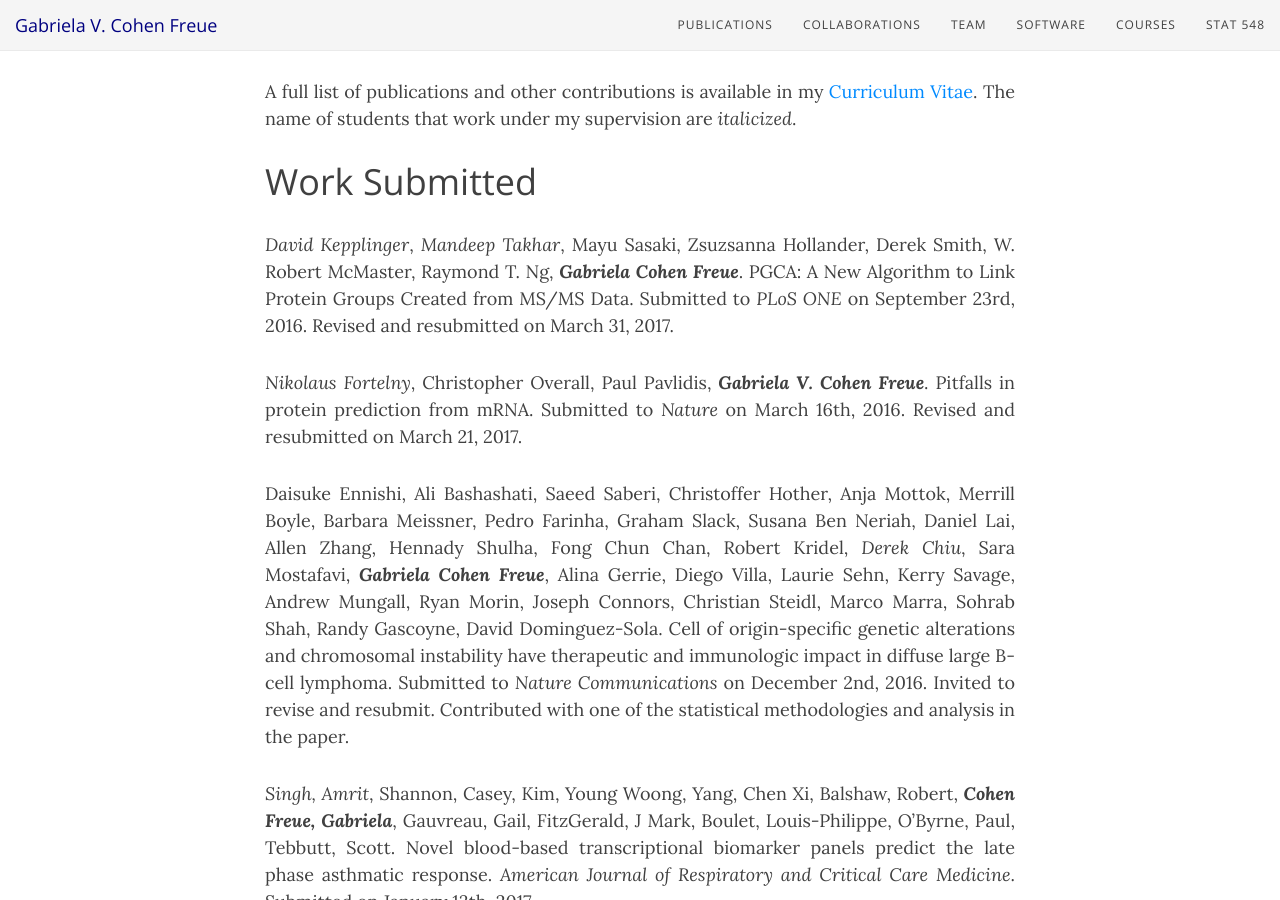
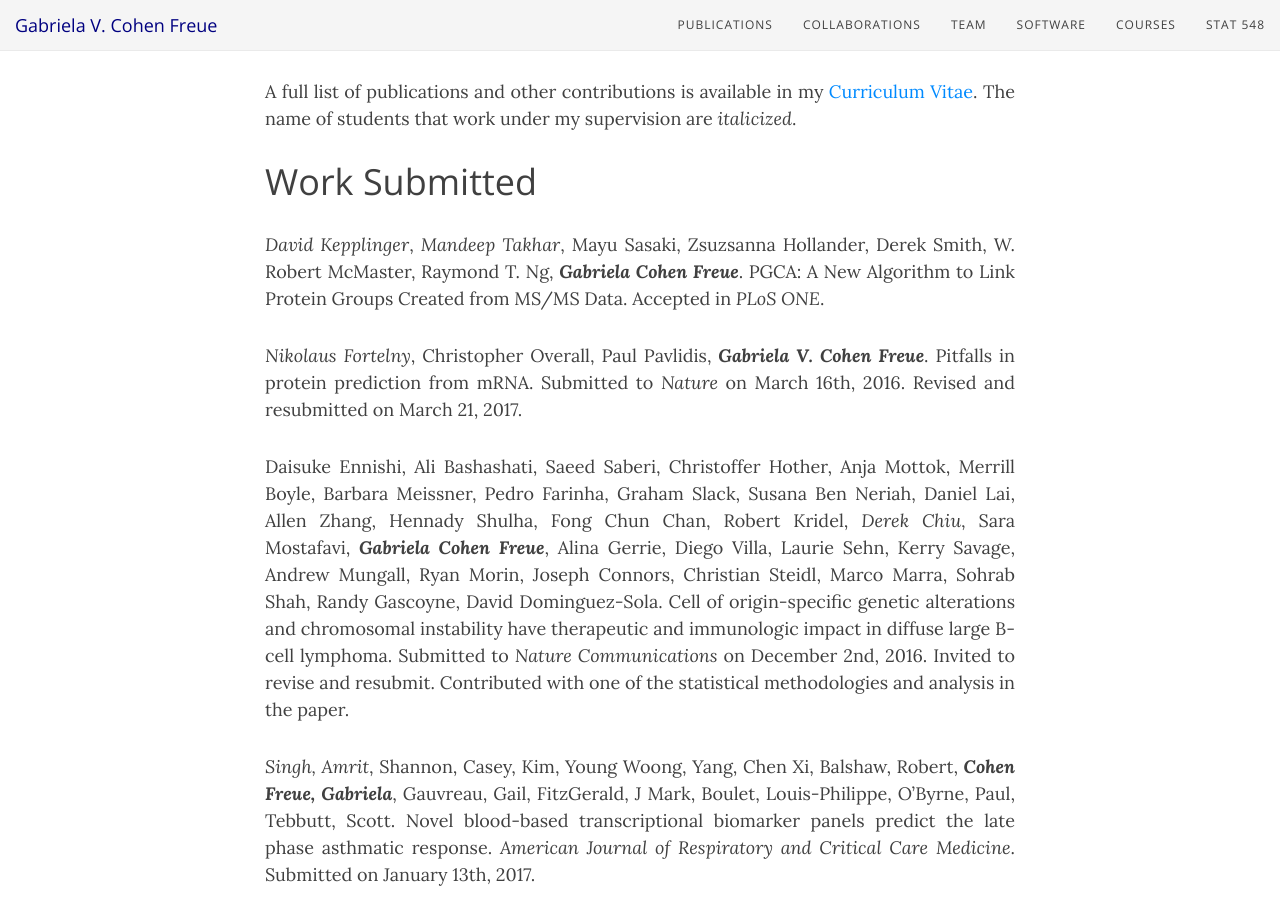
Before and after one commit to gcohenfr/gcohenfr.github.io, a Jekyll site: the page built from pub.md, in a window 1280 px wide and 900 px high, scrolled down 307 px. Built offline with Jekyll 4.4.1, drawn with Linux system fonts in a browser that asks for light colours; nearby versions of some CDN libraries.

Commit message:
Update pub.md

```diff
--- a/pub.md
+++ b/pub.md
@@ -9,7 +9,7 @@ subtitle: List of my most recent publications
 A full list of publications and other contributions is available in my [Curriculum Vitae](/cv.md). The name of students that work under my supervision are *italicized*.
 
 # Work Submitted
-*David Kepplinger*, *Mandeep Takhar*, Mayu Sasaki, Zsuzsanna Hollander, Derek Smith, W. Robert McMaster, Raymond T. Ng, ***Gabriela Cohen Freue***. PGCA: A New Algorithm to Link Protein Groups Created from MS/MS Data. Submitted to *PLoS ONE* on September 23rd, 2016. Revised and resubmitted on March 31, 2017.
+*David Kepplinger*, *Mandeep Takhar*, Mayu Sasaki, Zsuzsanna Hollander, Derek Smith, W. Robert McMaster, Raymond T. Ng, ***Gabriela Cohen Freue***. PGCA: A New Algorithm to Link Protein Groups Created from MS/MS Data. Accepted in *PLoS ONE*.
 
 *Nikolaus Fortelny*, Christopher Overall, Paul Pavlidis, ***Gabriela V. Cohen Freue***. Pitfalls in protein prediction from mRNA. Submitted to *Nature* on March 16th, 2016. Revised and resubmitted on March 21, 2017.
 
```
